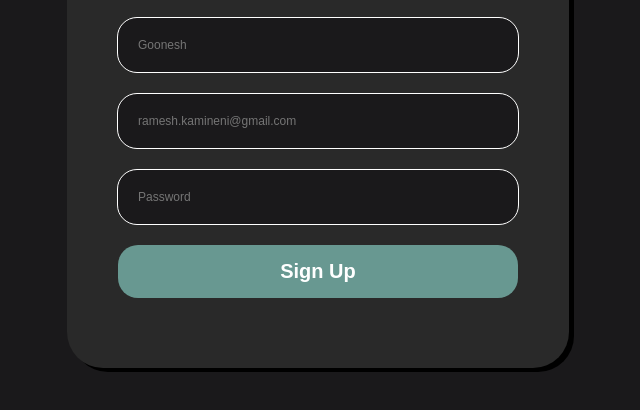
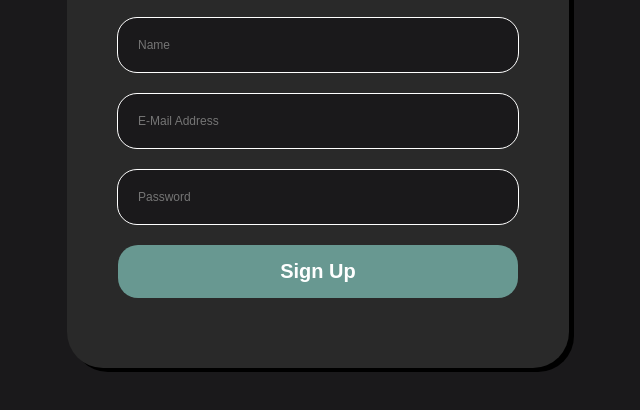
Before and after one commit to Ghostx5/MindSpace, a plain HTML site: page pages/signup.html in a window 1280 px wide. Shown: the part 380-790 px from the top of the page, without its empty margins (322-962 px from the left). Drawn offline with Linux system fonts and the light colour scheme.

Commit message:
Update signup.html

```diff
--- a/pages/signup.html
+++ b/pages/signup.html
@@ -27,10 +27,10 @@
 
     <div class="text-fields">
         <div id="name">
-            <input class="textbox" type="text" id="username-input" placeholder="Goonesh" maxlength="50">
+            <input class="textbox" type="text" id="username-input" placeholder="Name" maxlength="50">
         </div>
         <div id="email">
-            <input class="textbox" type="text" id="email-input" placeholder="ramesh.kamineni@gmail.com" maxlength="50">
+            <input class="textbox" type="text" id="email-input" placeholder="E-Mail Address" maxlength="50">
         </div>
         <div id="password">
             <input class="textbox" type="password" id="password-input" placeholder="Password" maxlength="50">
```
